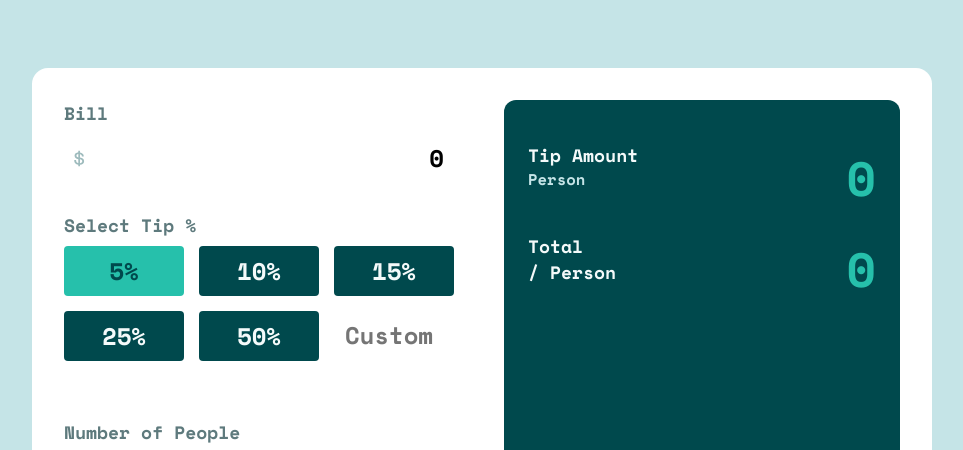
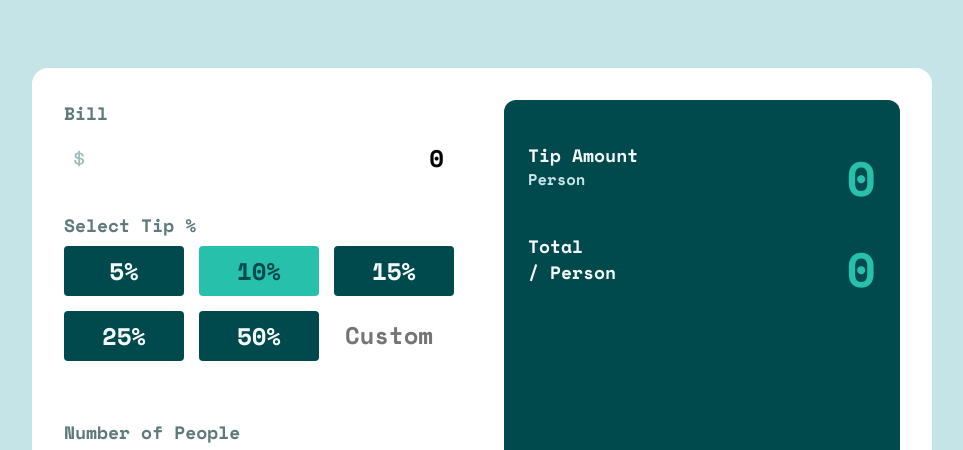
Before and after one commit to shencanet/Calculadora-propinas, a website: page index.html in a window 1280 px wide. Both pictures are taken after a click on the button "10%". Shown: the part 324-774 px from the top of the page, without its empty margins (158-1121 px from the left). Drawn offline with nearby package versions, Linux system fonts and the light colour scheme.

Commit message:
ADD: JavaScript

```diff
--- a/main.js
+++ b/main.js
@@ -8,6 +8,14 @@ let buttons = document.querySelectorAll('.btns__button');
 
 buttons.forEach(element => {
   element.addEventListener('click', event=>{
+    //CAMBIAR ESTILOS
+    buttons.forEach(element =>{
+      element.classList.remove('btns__button--selected');
+    } )
+    element.classList.add('btns__button--selected');
+
+
+
     let tipValue = parseInt(event.target.innerText.slice(0, -1))
     //console.log(tipValue);
     //calculo de la propina
--- a/sass/styles.scss
+++ b/sass/styles.scss
@@ -42,6 +42,10 @@
     font-size: 1em;
     border: none;
     border-radius: 4px;
+    //&:active{
+    //  background-color: variables.$Strong-cyan;
+    //  color: variables.$Very-dark-cyan;
+    //}
     &:hover {
       cursor: pointer;
     }
```
Also changed, not shown: 1 other file.
